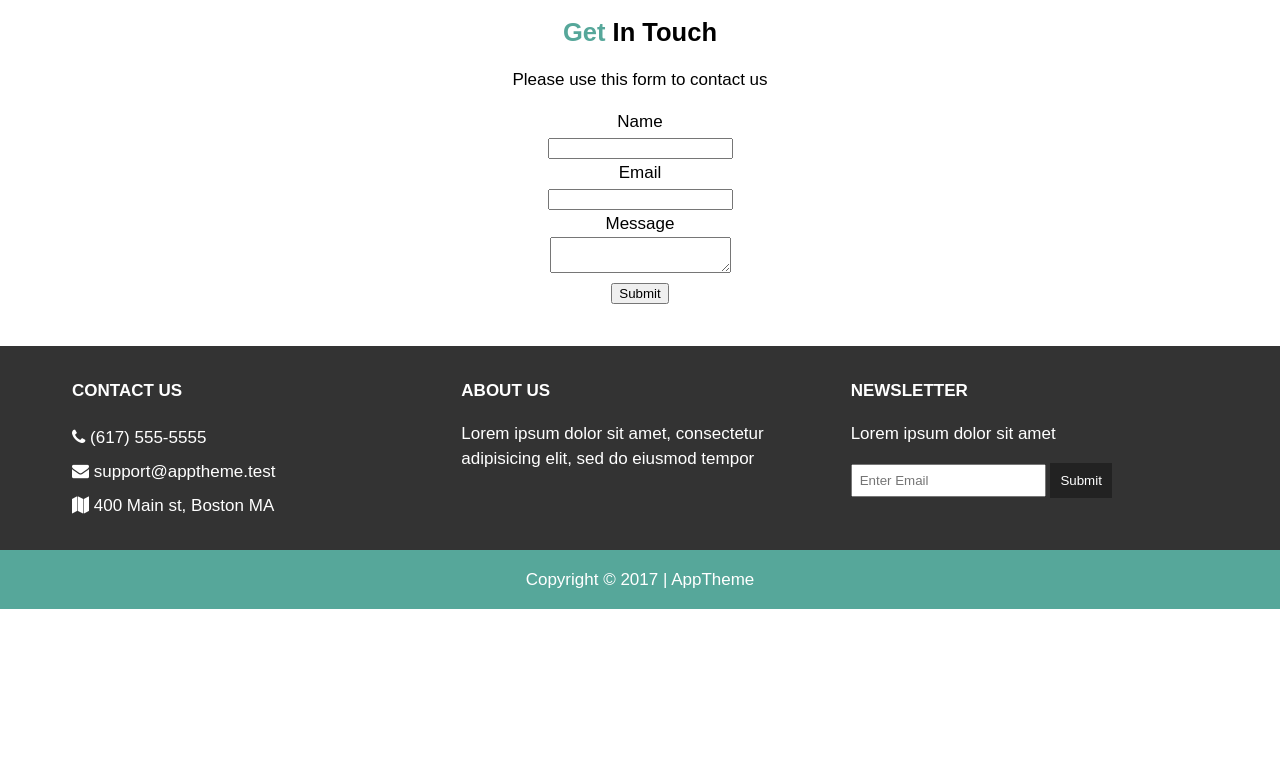
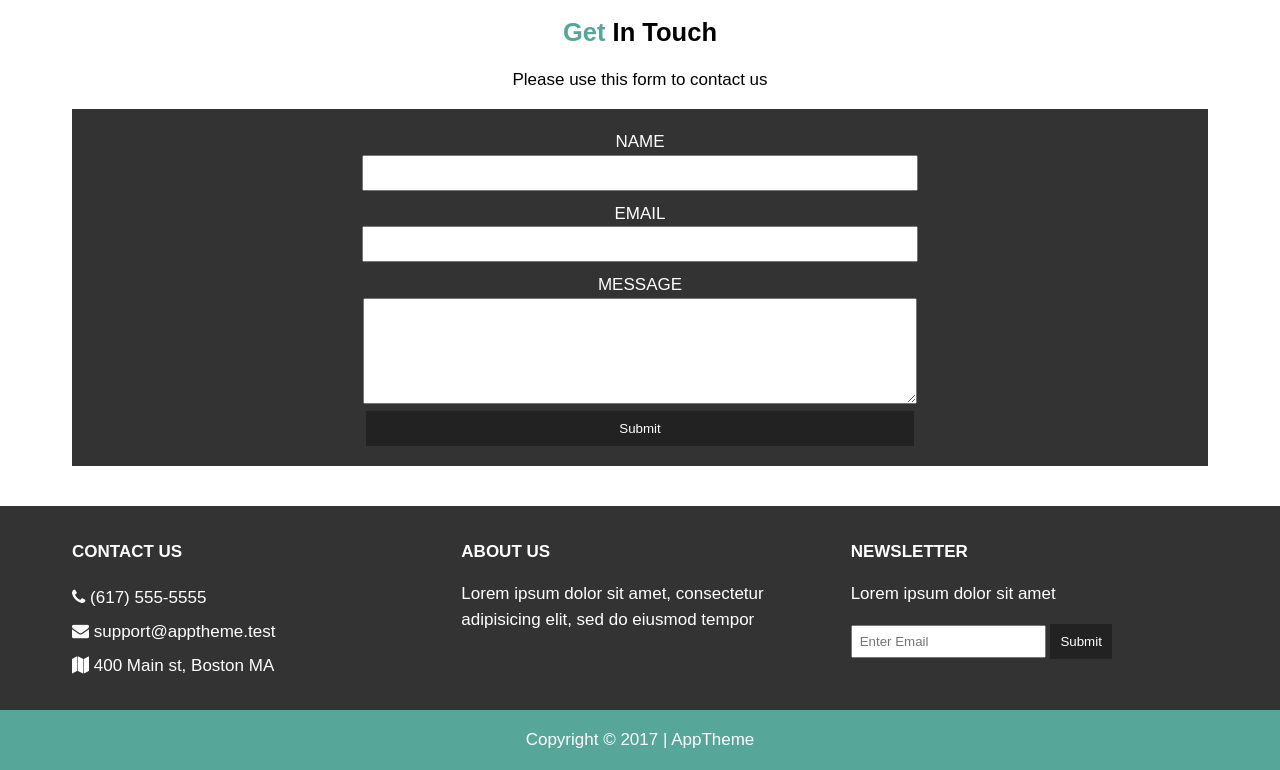
Before and after one commit to katerynakim/app-theme, a plain HTML site: page contacts.html in a window 1280 px wide. Shown: the part 141-911 px from the top of the page. Before the commit the page ends 800 px from the top, so only its background shows below. Drawn offline with Linux system fonts and the light colour scheme.

Commit message:
added CSS on contacts

```diff
--- a/css/style.css
+++ b/css/style.css
@@ -178,3 +178,33 @@ body{
 #page{
   margin-bottom:40px;
 }
+
+/* CONTACTS */
+.contact form{
+  background:#333;
+  color:#fff;
+  padding:20px;
+}
+
+.contact form input[type="text"]{
+  width:50%;
+  height:30px;
+  margin-bottom:10px;
+}
+
+.contact form textarea{
+  width:50%;
+  height:100px;
+}
+
+.contact form button{
+  width:50%;
+  padding:10px 0;
+  border:0;
+  background:#222;
+  color:#fff;
+}
+
+.contact form label{
+  text-transform:uppercase;
+}
```
